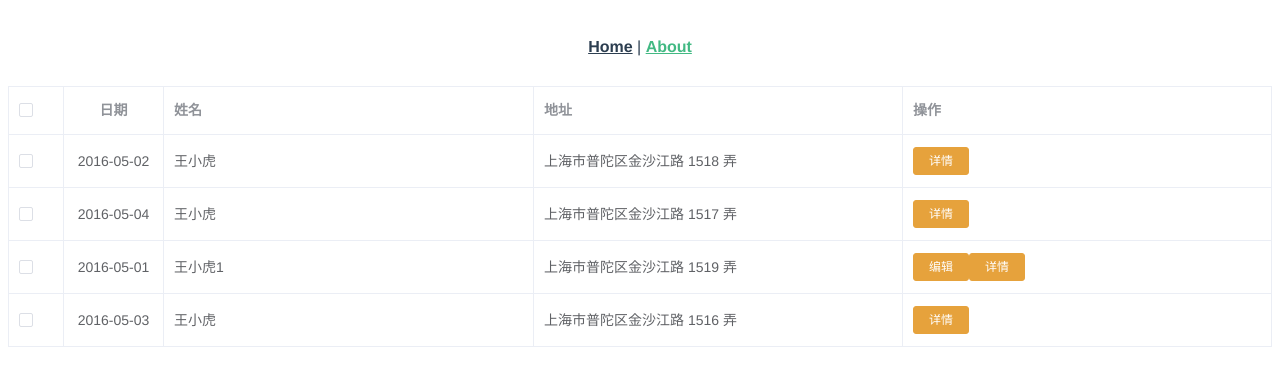
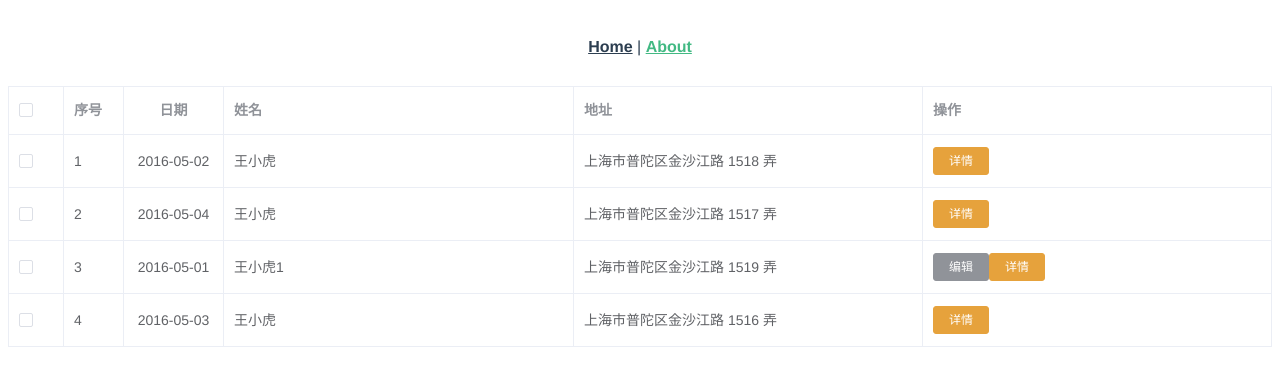
Before and after one commit to xia19961115/NewProjectDemo, a Vue app: page /about in a window 1280 px wide. Shown: the top 386 px of the page. Built offline with nearby package versions, Linux system fonts and the light colour scheme.

Commit message:
代码提交

```diff
--- a/src/components/ysn-table.vue
+++ b/src/components/ysn-table.vue
@@ -3,6 +3,9 @@
     <el-table :data="compileData" @selection-change="handleSelection" border>
       <!-- 是否需要筛选 -->
       <el-table-column v-if="selection" type="selection" width="55">
+      </el-table-column>
+      <!-- 是否需要序号 -->
+      <el-table-column v-if="numberSort" type="index" width="60" label="序号">
       </el-table-column>
       <el-table-column
         v-for="(item, index) in options"
@@ -96,6 +99,10 @@ export default {
       typeof: Boolean,
       default: false,
     },
+    numberSort: {
+      typeof: Boolean,
+      default: false,
+    },
   },
   data() {
     return {};
--- a/src/views/About.vue
+++ b/src/views/About.vue
@@ -3,6 +3,7 @@
     <ysn-table
       :data="data"
       :options="options"
+      :numberSort="true"
       :selection="true"
       @edit="handleEdit"
     ></ysn-table>
@@ -58,7 +59,7 @@ export default {
           child: [
             {
               label: "编辑",
-              type: "warning",
+              type: "info",
               prop: "edit",
               size: "mini",
               popconfirm:{},
```
